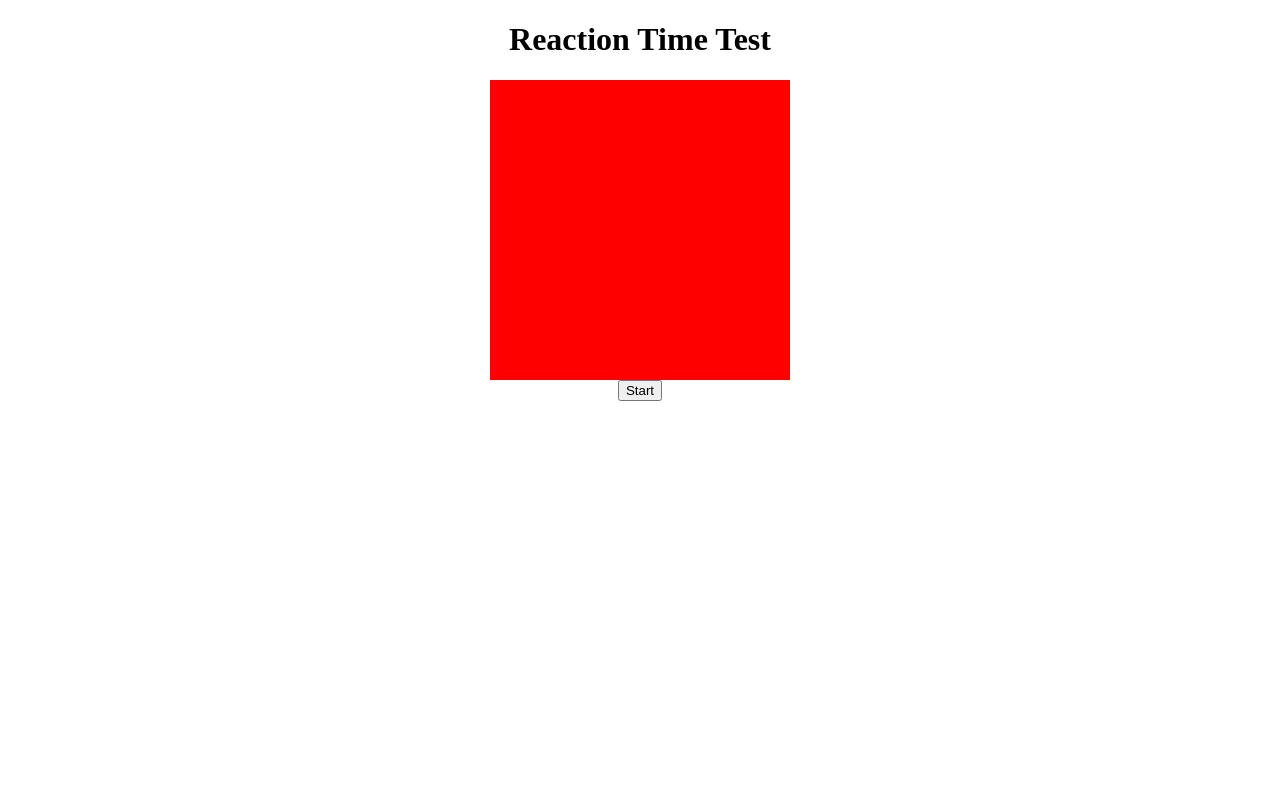
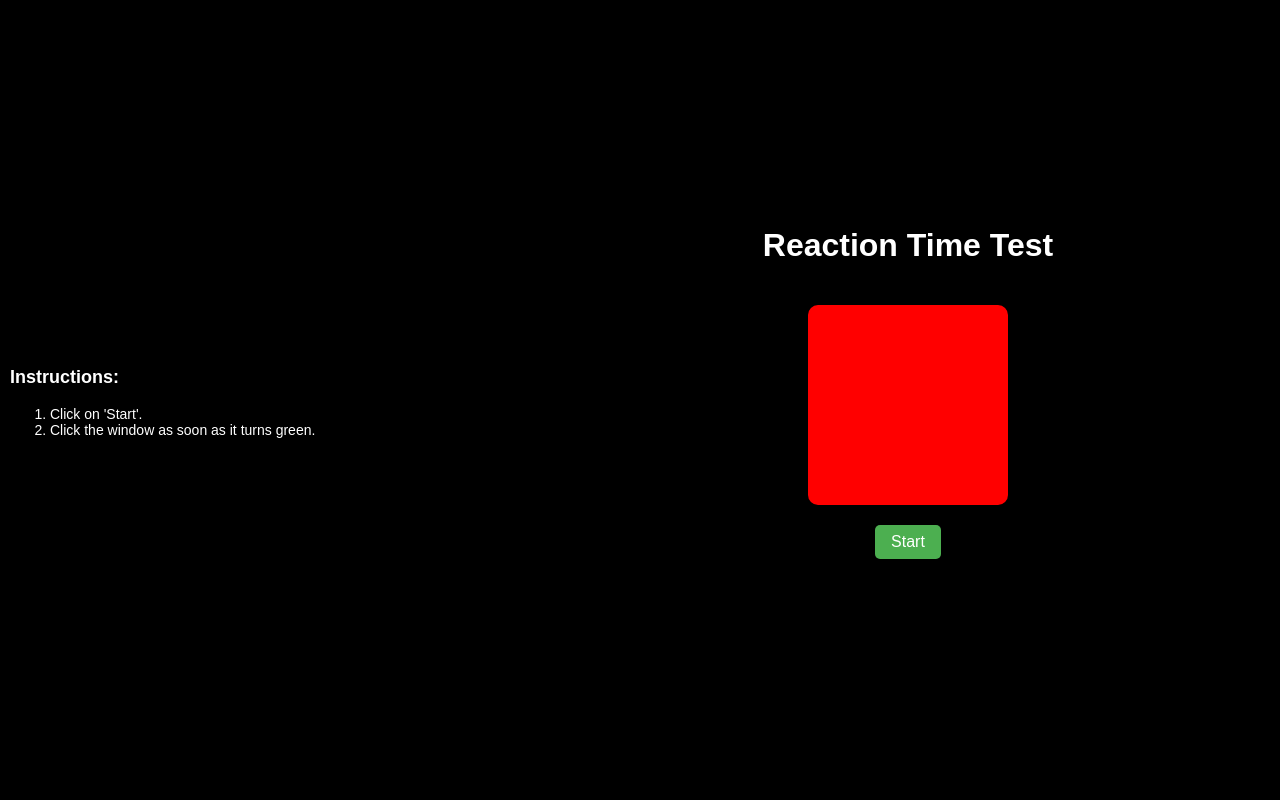
Before and after one commit to isaroperius/reaction-time-app, a Flask app: page / in a window 1280 px wide. Run offline with Flask 3, Linux system fonts and the light colour scheme.

Commit message:
Updated layout and added instructions

```diff
--- a/templates/index.html
+++ b/templates/index.html
@@ -3,12 +3,93 @@
 <head>
     <meta charset="UTF-8">
     <title>Reaction Time Test</title>
+    <style>
+        /* General body settings */
+        body {
+            background-color: black;
+            color: white;  /* Ensure text is visible on black background */
+            font-family: Arial, sans-serif;
+            margin: 0;
+            padding: 0;
+            display: flex;
+            justify-content: center;
+            align-items: center;
+            height: 100vh; /* Make the body fill the entire viewport */
+            flex-direction: row; /* Align content horizontally */
+        }
+
+        /* Container for left side (instructions) */
+        #instructions {
+            width: 40%;
+            padding: 10px;
+            font-size: 14px;
+            text-align: left;
+            margin-right: 20px;
+            overflow-y: auto;
+        }
+
+        #instructions h3 {
+            font-size: 18px;
+        }
+
+        /* Main content container for the reaction test */
+        .container {
+            width: 60%;
+            text-align: center;
+            display: flex;
+            flex-direction: column;
+            justify-content: center;
+            align-items: center;
+            height: 100%;
+        }
+
+        /* Color box styles */
+        #color-box {
+            width: 200px;
+            height: 200px;
+            background-color: red;
+            margin: 20px;
+            border-radius: 10px;
+        }
+
+        /* Start button styling */
+        #start-button {
+            margin-bottom: 10px;
+            padding: 8px 16px;
+            font-size: 16px;
+            cursor: pointer;
+            border: none;
+            background-color: #4CAF50;
+            color: white;
+            border-radius: 5px;
+        }
+
+        /* Result styling */
+        #reaction-result {
+            color: white;
+            font-size: 16px;
+            margin-top: 10px;
+        }
+
+    </style>
 </head>
-<body style="text-align:center;">
-    <h1>Reaction Time Test</h1>
-    <div id="color-box" style="width:300px;height:300px;background-color:red;margin:auto;"></div>
-    <button id="start-button" onclick="startTest()">Start</button>
-    <p id="reaction-result"></p>
+<body>
+    <!-- Left side instructions -->
+    <div id="instructions">
+        <h3>Instructions:</h3>
+        <ol>
+            <li>Click on 'Start'.</li>
+            <li>Click the window as soon as it turns green.</li>
+        </ol>
+    </div>
+
+    <!-- Right side reaction test -->
+    <div class="container">
+        <h1>Reaction Time Test</h1>
+        <div id="color-box"></div>
+        <button id="start-button" onclick="startTest()">Start</button>
+        <p id="reaction-result"></p>
+    </div>
 
     <script>
         let startTime;
```
